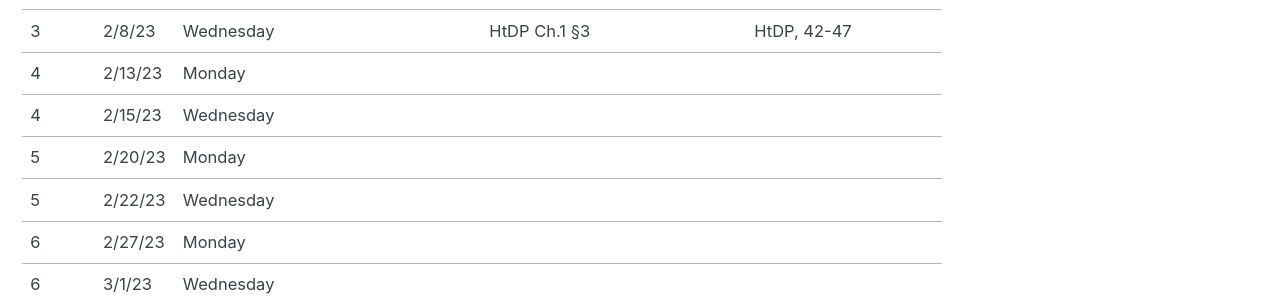
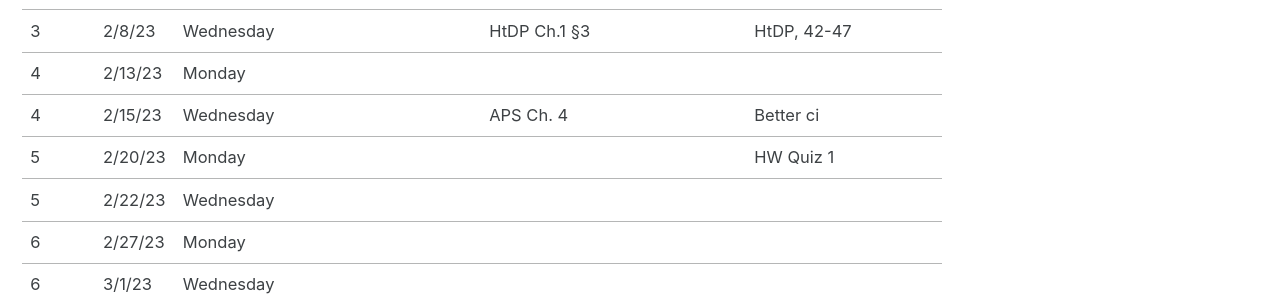
Before and after one commit to jasonhemann/25SP-CS1114, a Jekyll site: the page built from schedule.md, in a window 1280 px wide. Shown: the part 385-683 px from the top of the page. Built offline with Jekyll 4.4.1, drawn with Linux system fonts in a browser that asks for light colours; cached includes are drawn as plain includes.

Commit message:
Adding HW to schedule

```diff
--- a/schedule.md
+++ b/schedule.md
@@ -19,9 +19,9 @@ classes: wide
 | 3     | 2/8/23  | Wednesday |        |               | HtDP Ch.1 §3 |                 | HtDP, 42-47 |        |
 |-------|---------|-----------|--------|---------------|--------------|-----------------|-------------|--------|
 | 4     | 2/13/23 | Monday    |        |               |              |                 |             |        |
-| 4     | 2/15/23 | Wednesday |        |               |              |                 |             |        |
+| 4     | 2/15/23 | Wednesday |        |               | APS  Ch. 4   |                 | Better ci   |        |
 |-------|---------|-----------|--------|---------------|--------------|-----------------|-------------|--------|
-| 5     | 2/20/23 | Monday    |        |               |              |                 |             |        |
+| 5     | 2/20/23 | Monday    |        |               |              |                 | HW Quiz 1   |        |
 | 5     | 2/22/23 | Wednesday |        |               |              |                 |             |        |
 |-------|---------|-----------|--------|---------------|--------------|-----------------|-------------|--------|
 | 6     | 2/27/23 | Monday    |        |               |              |                 |             |        |
```
